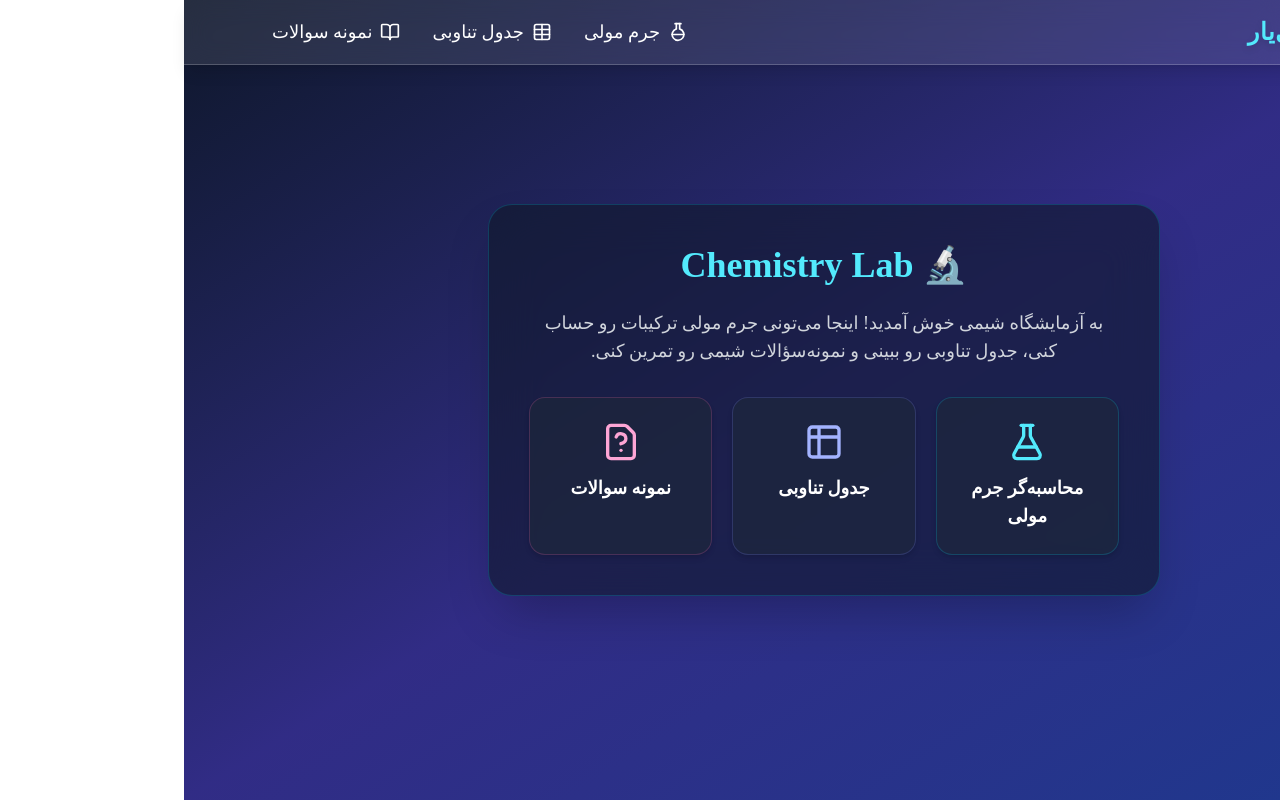
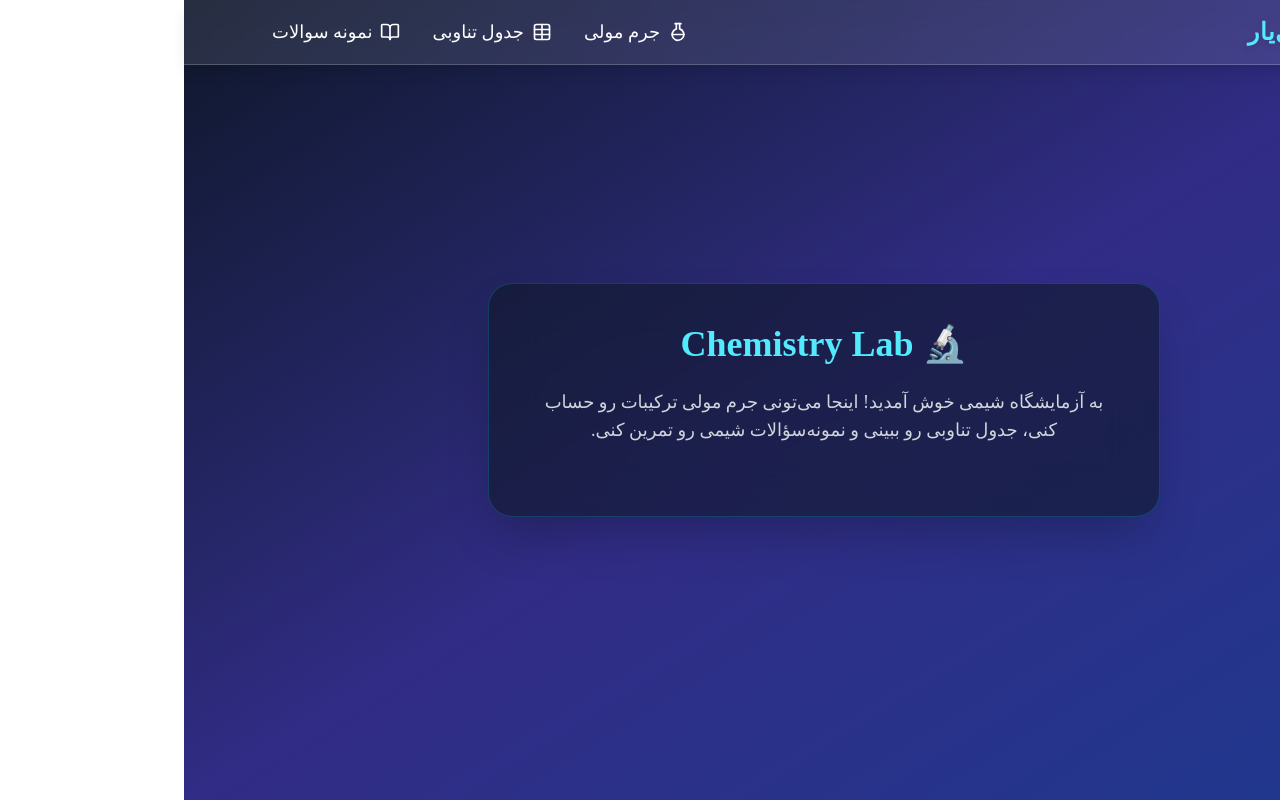
Before and after one commit to ArshavirGWD/ChemistryLab, a Next.js app: page / in a window 1280 px wide. Built offline with nearby package versions, Linux system fonts and the light colour scheme; a web font is replaced by a local one.

Commit message:
edit home page

```diff
--- a/src/app/page.tsx
+++ b/src/app/page.tsx
@@ -14,31 +14,6 @@ export default function HomePage() {
           کنی، جدول تناوبی رو ببینی و نمونه‌سؤالات شیمی رو تمرین کنی.
         </p>
 
-        <div className="grid md:grid-cols-3 gap-5">
-          <Link
-            href="/calculator"
-            className="group bg-gray-800/60 hover:bg-cyan-500/20 transition-all rounded-2xl p-6 flex flex-col items-center shadow-md border border-cyan-400/20 hover:shadow-cyan-400/40"
-          >
-            <FlaskConical className="w-10 h-10 text-cyan-300 group-hover:scale-110 transition-transform" />
-            <h2 className="mt-3 font-bold text-lg">محاسبه‌گر جرم مولی</h2>
-          </Link>
-
-          <Link
-            href="/periodic-table"
-            className="group bg-gray-800/60 hover:bg-indigo-500/20 transition-all rounded-2xl p-6 flex flex-col items-center shadow-md border border-indigo-400/20 hover:shadow-indigo-400/40"
-          >
-            <Table2 className="w-10 h-10 text-indigo-300 group-hover:scale-110 transition-transform" />
-            <h2 className="mt-3 font-bold text-lg">جدول تناوبی</h2>
-          </Link>
-
-          <Link
-            href="/quiz"
-            className="group bg-gray-800/60 hover:bg-pink-500/20 transition-all rounded-2xl p-6 flex flex-col items-center shadow-md border border-pink-400/20 hover:shadow-pink-400/40"
-          >
-            <FileQuestion className="w-10 h-10 text-pink-300 group-hover:scale-110 transition-transform" />
-            <h2 className="mt-3 font-bold text-lg">نمونه سوالات</h2>
-          </Link>
-        </div>
       </div>
     </div>
   );
```
